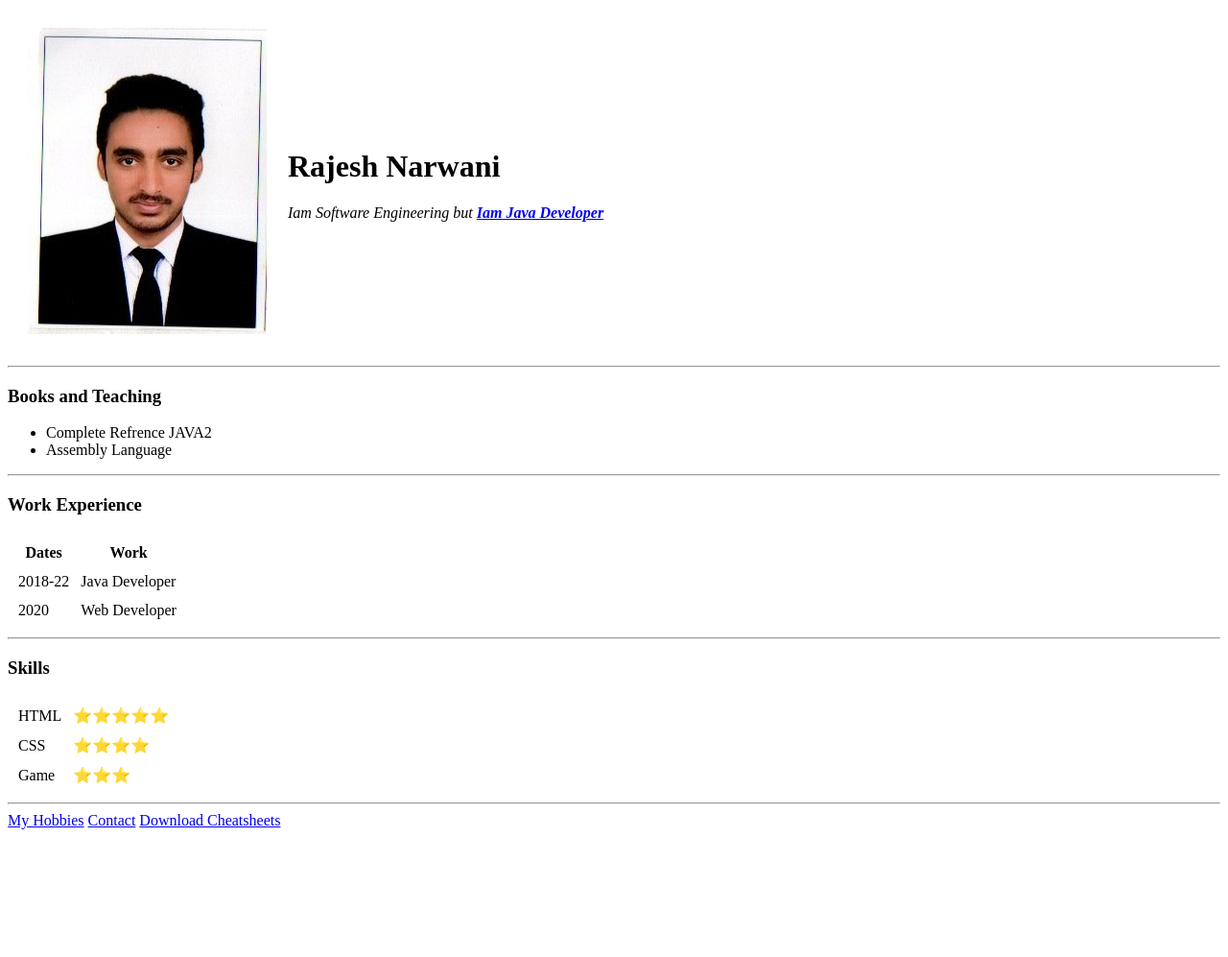
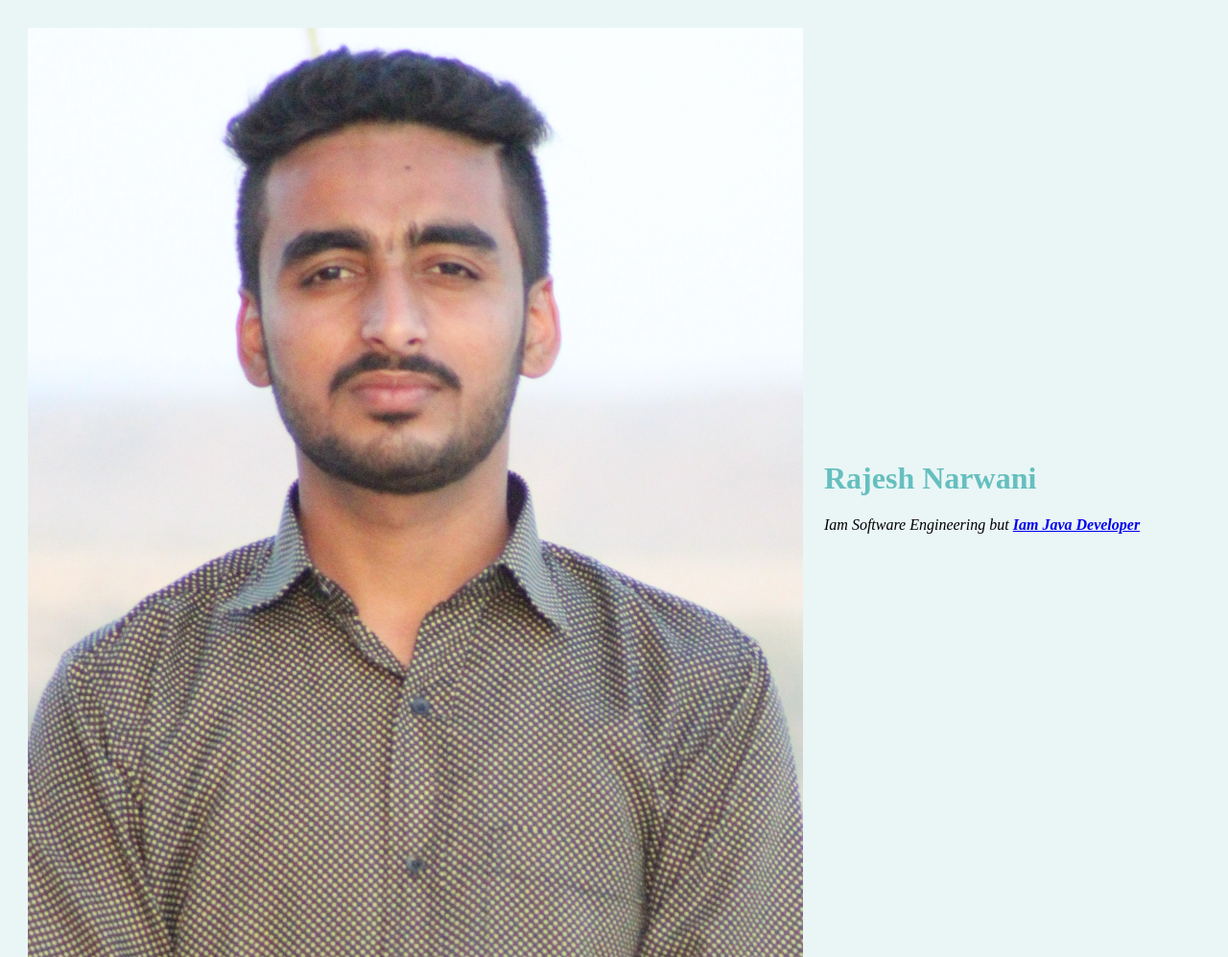
Before and after one commit to Rajesh265917/cv, a plain HTML site: page index.html in a window 1280 px wide. Shown: the top 997 px of the page at 96% size. Before the commit the page ends 872 px from the top, so only its background shows below. Drawn offline with Linux system fonts and the light colour scheme.

Commit message:
Add intial cv website files

```diff
--- /dev/null
+++ b/css/rajesh.css
@@ -0,0 +1,20 @@
+body{
+    background-color: #EAF6F6;
+  }
+
+  h1{
+    color: #66BFBF;
+  }
+
+  h3{
+    color: #66BFBF;
+  }
+
+  hr{
+    background-color: white;
+    border-style: none;
+    border-top-style: dotted;
+    border-color: grey;
+    border-width: 5px;
+    width: 5%;
+  }
--- a/index.html
+++ b/index.html
@@ -3,12 +3,14 @@
 <head>
     <meta charset="utf-8">
     <title>MY FIRST WEBSITE </title>
+    <link rel="stylesheet" href="css/rajesh.css">
+
   </head>
 
   <body>
     <table cellspacing="20">
       <tr>
-        <td><image src="img/raj.jpg" alt="Rajesh profile picture"></td>
+        <td><image src="img/raj.png" alt="Rajesh profile picture"></td>
         <td><h1>Rajesh Narwani</h1>
     <p><em>Iam Software Engineering but <strong><a href="https://www.indeed.com/">Iam Java Developer</a></strong></em></p>
 </td>
```
Also changed, not shown: contact-me.html (+8 -2 lines), hobbies.html (+2 -0 lines), img/raj.png (added).
